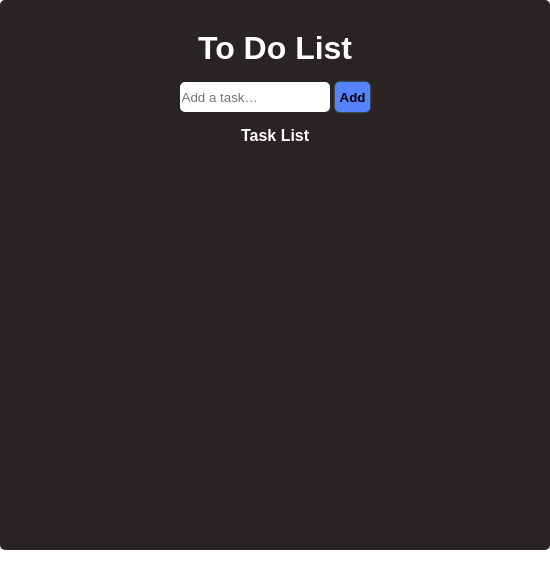
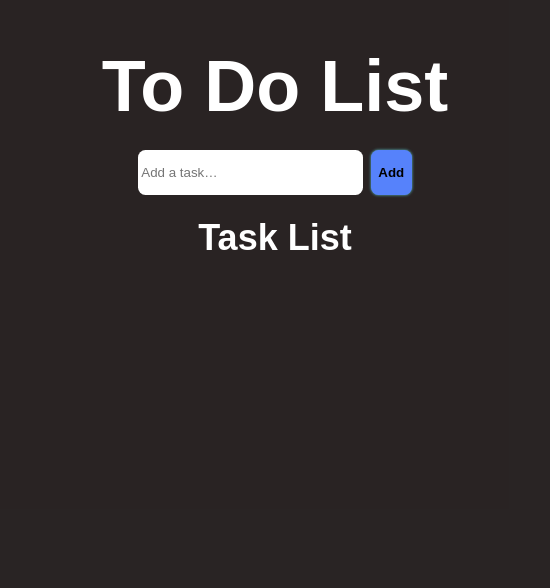
Before and after one commit to HaykTyan2/todo-list-app, an Electron app: page index.html in a window 550 px wide. Drawn offline with Linux system fonts and the light colour scheme.

Commit message:
V2 updated to fit electron's window better

```diff
--- a/main.js
+++ b/main.js
@@ -6,7 +6,7 @@ function createWindow() { //our method we made
   const win = new BrowserWindow({ //making a new instance(a specific window) of the browserwindow class
     width: 550,        // Window width
     height: 550,       // Window height
-    resizable: true,  // User cannot resize
+    resizable: false,  // User cannot resize
     autoHideMenuBar: true // Hide the top menu bar
   });
   //height, width, etc..These are options that the BrowserWindow constructor understands.
--- a/style.css
+++ b/style.css
@@ -12,9 +12,10 @@ ul {
 button {
   cursor:pointer;
 }
-/* html,body {
+html,body {
+  font-size:1.5rem;
   height:100%;
-} */
+}
 
 /* MAIN CONTAINER */
 /* -------------- */
@@ -22,13 +23,11 @@ button {
   display:flex;
   flex-direction:column;
   background-color:rgba(24, 18, 18, 0.925);
-  width:550px;
-  height:550px;
-  border-radius:5px;
-  padding:20px;
-
+  width:100%;
+  height:100%;
+  padding:1.25rem;
+  box-sizing: border-box;
 }
-
 
 /* MAIN HEADER */
 /* -------------- */
@@ -36,40 +35,36 @@ button {
   color:white;
   text-align: center;
   margin:0px;
-  margin-top:10px;
-  margin-bottom:15px;
-
+  margin-top: 0.625rem;  /* 10px → rem */
+  margin-bottom: 0.9375rem; /* 15px → rem */
 }
 
 /* SEARCH-ADD CONTAINER */
 /* -------------------- */
 .text-add-container {
   display:flex;
-  height:30px;
+  height: 1.875rem; /* 30px → rem */
   justify-content: center;
-  gap:5px;
-  margin-bottom:15px;
-
+  gap: 0.3125rem; /* 5px → rem */
+  margin-bottom: 0.9375rem; /* 15px → rem */
 }
 .text-bar {
-  border-radius:5px;
-  border:none;
-  width:150px;
-  height:100%;
-  padding-left:2px;
-
+  border-radius: 0.3125rem; /* 5px → rem */
+  border: none;
+  width: 9.375rem; /* 150px → rem */
+  height: 100%;
+  padding-left: 0.125rem; /* 2px → rem */
 }
 .add-button {
-  background-color:rgb(86, 130, 251);
-  color:black;
-  border:none;
-  border-radius:5px;
-  height:100%;
-  font-weight:bold;
-  padding:5px;
-  box-shadow:0px 0px 2px rgb(95, 196, 201);
+  background-color: rgb(86, 130, 251);
+  color: black;
+  border: none;
+  border-radius: 0.3125rem; /* 5px → rem */
+  height: 100%;
+  font-weight: bold;
+  padding: 0.3125rem; /* 5px → rem */
+  box-shadow: 0 0 0.125rem rgb(95, 196, 201); /* 2px → rem */
   transition: box-shadow 0.2s;
-
 }
 .add-button:hover {
   box-shadow: 0px 0px 11px rgb(95, 196, 201);
@@ -79,73 +74,68 @@ button {
   text-shadow:0px 0px 11px rgb(95, 196, 201);
 }
 
-
-
 /* MIDDLE-TASK-LIST CONTAINER */
 /* -------------------------- */
 .middle-taskList-container {
-  color:white;
+  color: white;
   text-align: center;
-  margin:0px;
-  font-weight:bold;
-  margin-bottom:20px;
-
+  margin: 0;
+  font-weight: bold;
+  margin-bottom: 1.25rem; /* 20px → rem */
 }
 
 /* LIST-CONTAINER */
 /* -------------- */
 
 .list-container {
-  display:flex;
-  flex-direction:column;
-  min-height:50px;
+  display: flex;
+  flex-direction: column;
+  min-height: 3.125rem; /* 50px → rem */
 }
 .list {
-  display:flex;
-  flex-direction:row;
+  display: flex;
+  flex-direction: row;
   align-items: flex-start;
   justify-content: center;
-  gap:40px;
+  gap: 2.5rem; /* 40px → rem */
 }
 .todo-main {
-  display:flex;
-  gap: 10px;
+  display: flex;
+  gap: 0.625rem; /* 10px → rem */
 }
 .checkbox {
   cursor:pointer;
 }
 .todo-text {
-  color:white;
-  font-size:14px;
-  overflow-wrap:anywhere;
+  color: white;
+  font-size: 1.075rem; /* 14px → rem */
+  overflow-wrap: anywhere;
 }
 
 .active-buttons {
-  display:flex;
-  align-self:center;
-  gap:20px;
+  display: flex;
+  align-self: center;
+  gap: 1.25rem; /* 20px → rem */
 }
 .hidden-buttons {
-  display:none;
+  display: none;
 }
 .btn-delete,
 .btn-edit {
-  font-size:10px;
-  background:transparent;
-  color:rgb(177, 15, 15);
-  border:none;
+  font-size: 0.705rem; /* 10px → rem */
+  background: transparent;
+  color: rgb(255 145 145);
+  border: none;
   transition: box-shadow 0.2s;
 }
-
 
 /* FOOTER/CREDITS */
 /* -------------- */
 .end-credits-container {
-  overflow-wrap:anywhere;
-
+  overflow-wrap: anywhere;
 }
 .footer-text {
-  color:white;
-  text-align:center;
-  font-size:12px;
+  color: white;
+  text-align: center;
+  font-size: 0.75rem; /* 12px → rem */
 }
```
